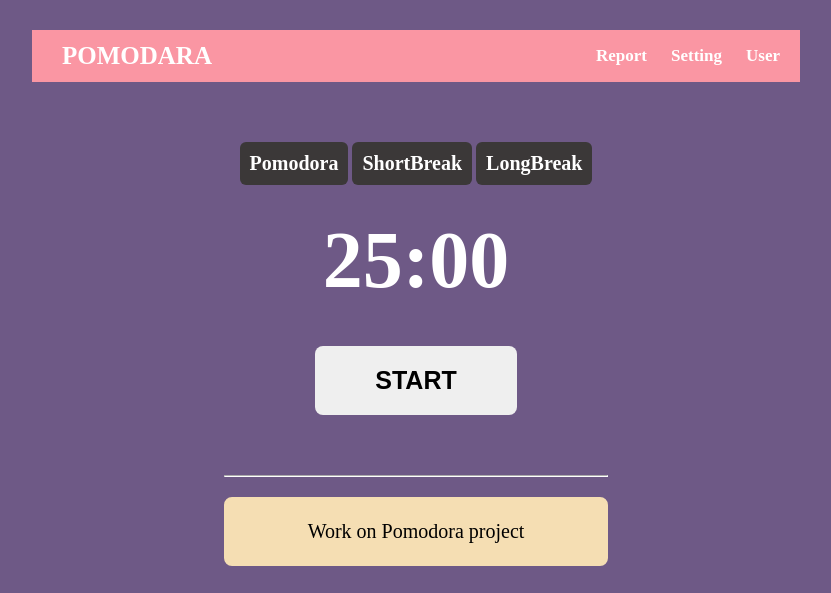
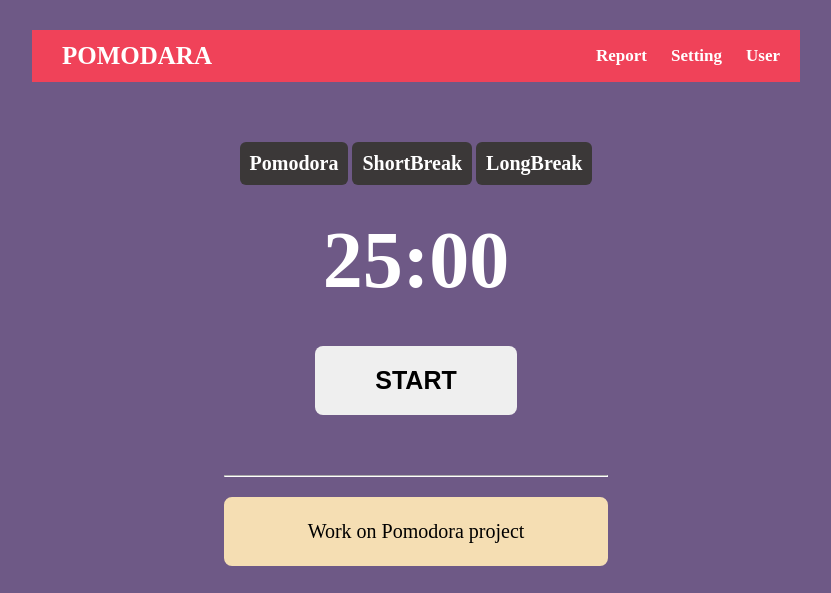
Before and after one commit to Najeeb-joya/pomodoro-timer, a plain HTML site: page index.html in a window 1280 px wide. Shown: the top 593 px of the page, without its empty margins (224-1055 px from the left). Drawn offline with Linux system fonts and the light colour scheme.

Commit message:
change main  header color

```diff
--- a/style.css
+++ b/style.css
@@ -15,7 +15,7 @@ body{
 
 
 .nav-main-sec{
-    background-color: rgb(250, 150, 163);
+    background-color: #f04259;
     margin: 30px auto;
     width: 60%;
 
```
